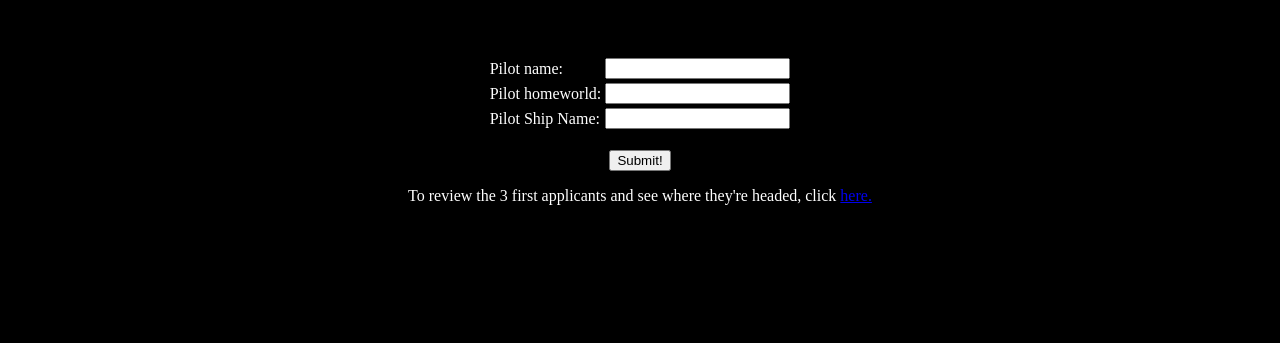
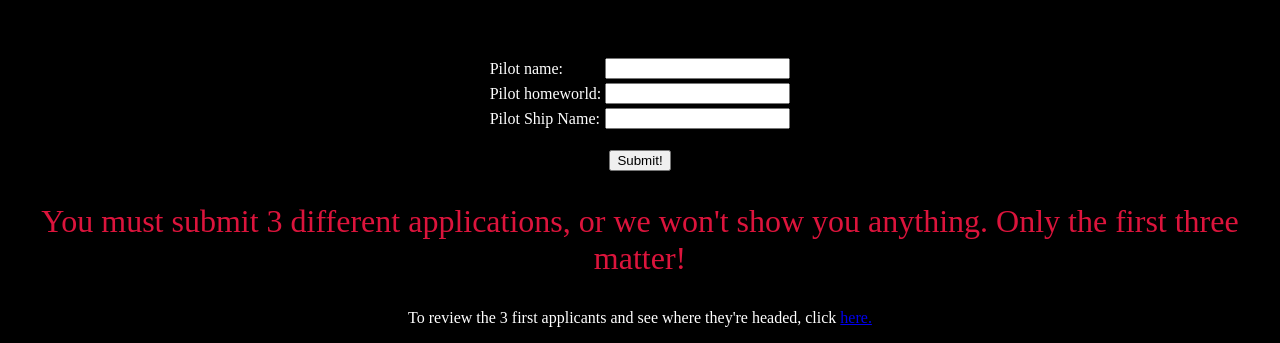
Before and after one commit to tsweber18/finalproject, a Django app: page /storyteller/ in a window 1280 px wide. Shown: the part 614-957 px from the top of the page. Before the commit the page ends 819 px from the top, so only its background shows below. Run offline with Django 3.2, Linux system fonts and the light colour scheme.

Commit message:
Added a prompt that 3 submissions had to be made.

```diff
--- a/storyteller/static/storyteller/mainstyle.css
+++ b/storyteller/static/storyteller/mainstyle.css
@@ -37,3 +37,9 @@ h1{
     width: 50%;
     text-align:center;
 }
+
+.centeredTextAlarm{
+    color: crimson;
+    text-align:center;
+    font-size:200%;
+}
--- a/storyteller/templates/storyteller/main.html
+++ b/storyteller/templates/storyteller/main.html
@@ -18,6 +18,7 @@
         </table>
     <br/><input type="submit" value="Submit!">
     </form>
+    <p class="centeredTextAlarm">You must submit 3 different applications, or we won't show you anything.  Only the first three matter!</p>
     </div>
     <p class="centeredText">To review the 3 first applicants and see where they're headed, click <a href="/storyteller/ship">here.</a></p>
     </body>
```
